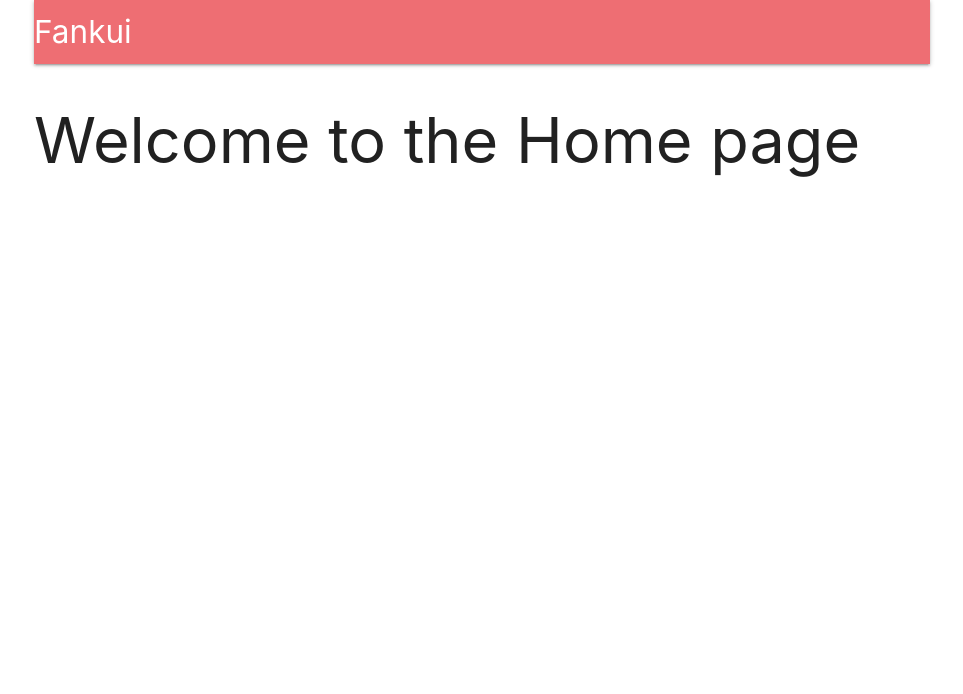
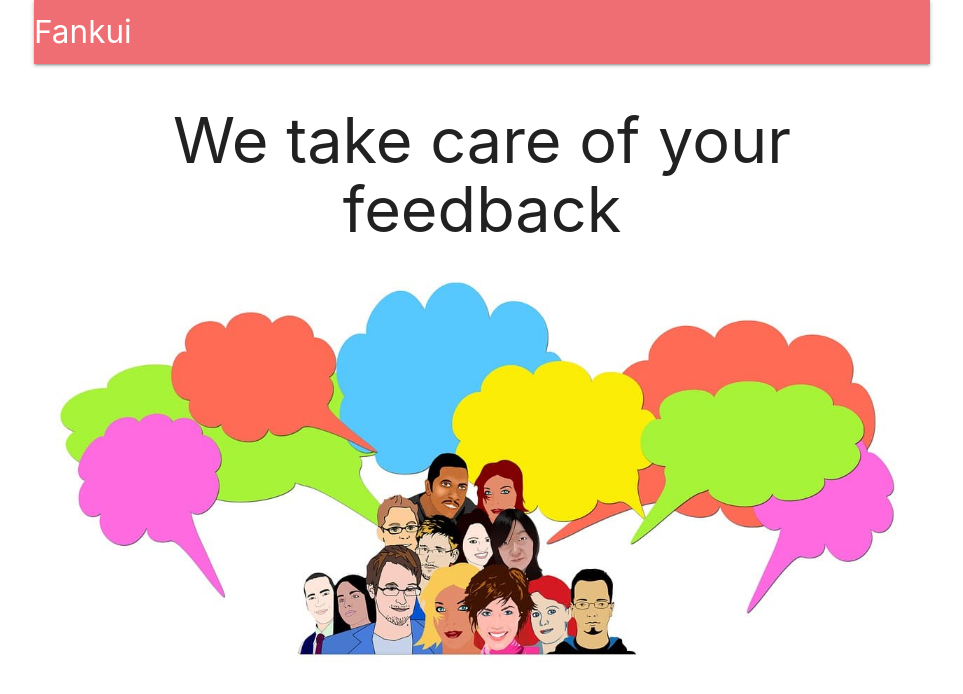
Before and after one commit to Maheshchoda/Fankui, a React (Create React App) app in the folder client/: page / in a window 1280 px wide. Shown: the top 694 px of the page, without its empty margins (158-1121 px from the left). Built offline with nearby package versions, Linux system fonts and the light colour scheme; no server answers.

Commit message:
production changes

```diff
--- a/client/src/components/Home.js
+++ b/client/src/components/Home.js
@@ -1,9 +1,11 @@
 import React from "react";
+import homeImage from "./group-1825513_1280.jpg";
 
 const Home = () => {
   return (
     <div>
-      <h1>Welcome to the Home page</h1>
+      <h1 className="center">We take care of your feedback</h1>
+      <img src={homeImage} width="100%" height="100%" alt="feedback" />
     </div>
   );
 };
```
Also changed, not shown: client/src/components/group-1825513_1280.jpg (added), 1 other file (tests, documents, lock files or other folders).
